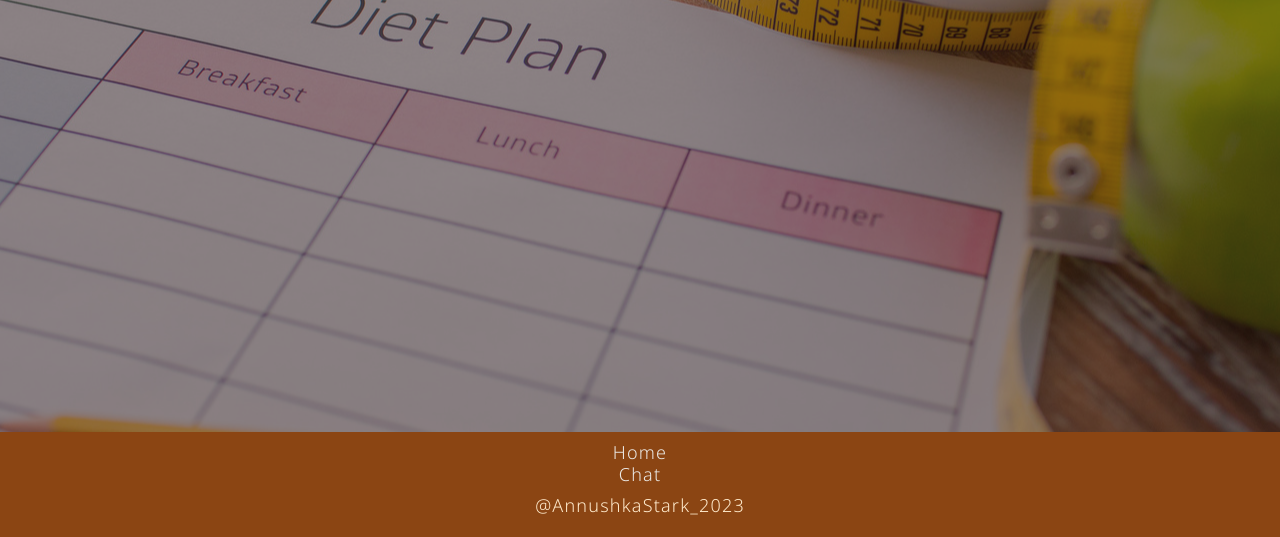
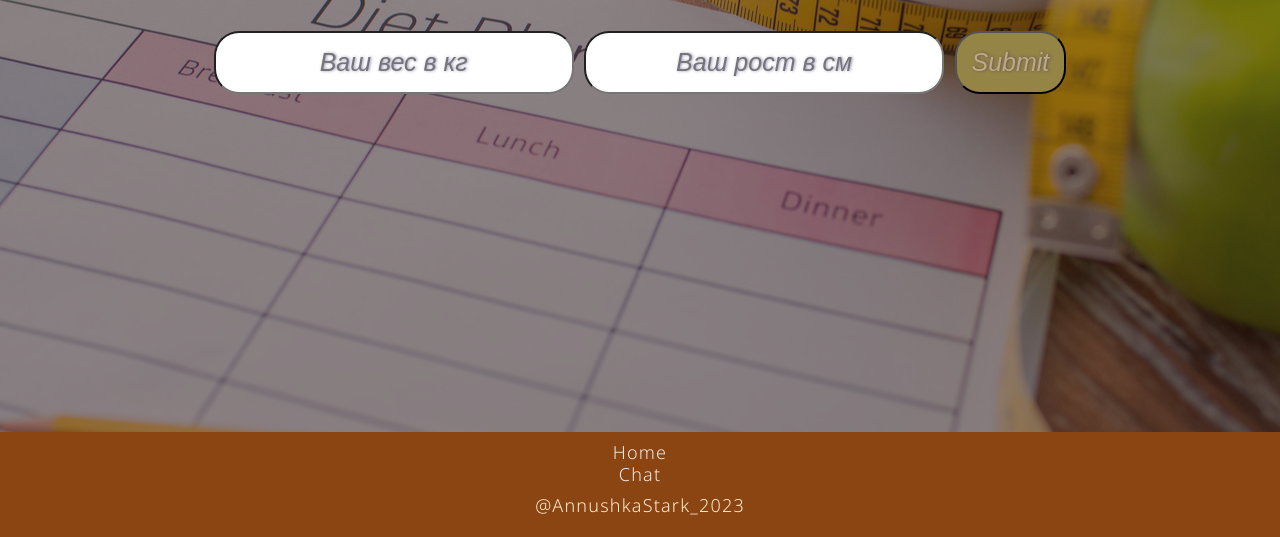
Before and after one commit to AnnushkaStark/Diet_site, a plain HTML site: page diets.html in a window 1280 px wide. Shown: the part 263-800 px from the top of the page. Drawn offline with Linux system fonts and the light colour scheme.

Commit message:
Созданы заготовки под отправку форм и чат

```diff
--- a/diets.html
+++ b/diets.html
@@ -20,6 +20,16 @@
             <div class="container">
                 <h1 class = "main__title">Diets</h1>
             </div>
+            <div>
+                <br>
+                <h2 class = "h_second">Рассчитать IMT?</h2>
+                <br>
+                <form class = "h_second"  action="/submit" method="POST">
+                    <input class = "submit" type = "text" id = "height" placeholder = "Ваш вес в кг">
+                    <input class = "submit" type = "text" id = "weight" placeholder = "Ваш рост в см">
+                    <input class = "btn" type ="submit" id = "count">
+                </form>
+            </div>
         </main>
         <footer class="footer">
             <div>
--- a/styles.css
+++ b/styles.css
@@ -205,10 +205,40 @@ body{
 }
 
 
+.h_second {
+       text-align: center;
+       font-style: italic;
+       color: rgb(190, 168, 134);
+       font-size: 40px;
+	text-shadow: rgba(48, 36, 116, 0.5) 1px 0px 3px;
+}
 
 
+.submit {text-align: center;
+       font-style: italic;
+       color: rgb(190, 168, 134);
+       font-size: 25px;
+	text-shadow: rgba(48, 36, 116, 0.5) 1px 0px 3px;
+       border-radius: 25px;
+       padding-top: 15px;
+       padding-left: 15px;
+       padding-right: 15px;
+       padding-bottom: 15px;
+       margin-top: 25px;
+}
 
-
+.btn {text-align: center;
+       font-style: italic;
+       color: rgb(190, 168, 134);
+       font-size: 25px;
+	text-shadow: rgba(48, 36, 116, 0.5) 1px 0px 3px;
+       background-color: #948445;
+       border-radius: 25px;
+       padding-top: 15px;
+       padding-left: 15px;
+       padding-right: 15px;
+       padding-bottom: 15px;
+       margin-top: 25px;}
 
 
 
```
Also changed, not shown: Chat.html (+9 -0 lines), index.html (+12 -0 lines).
